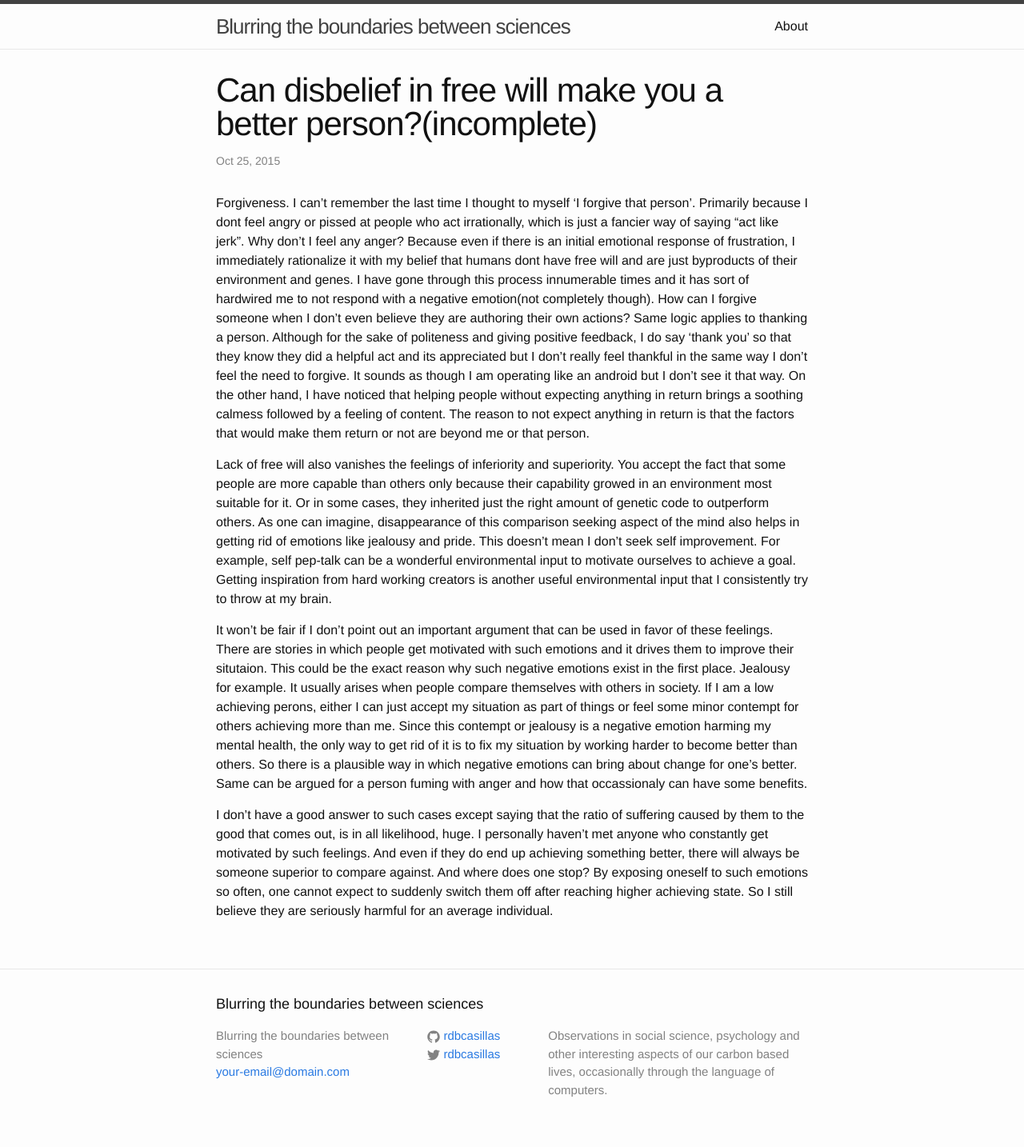
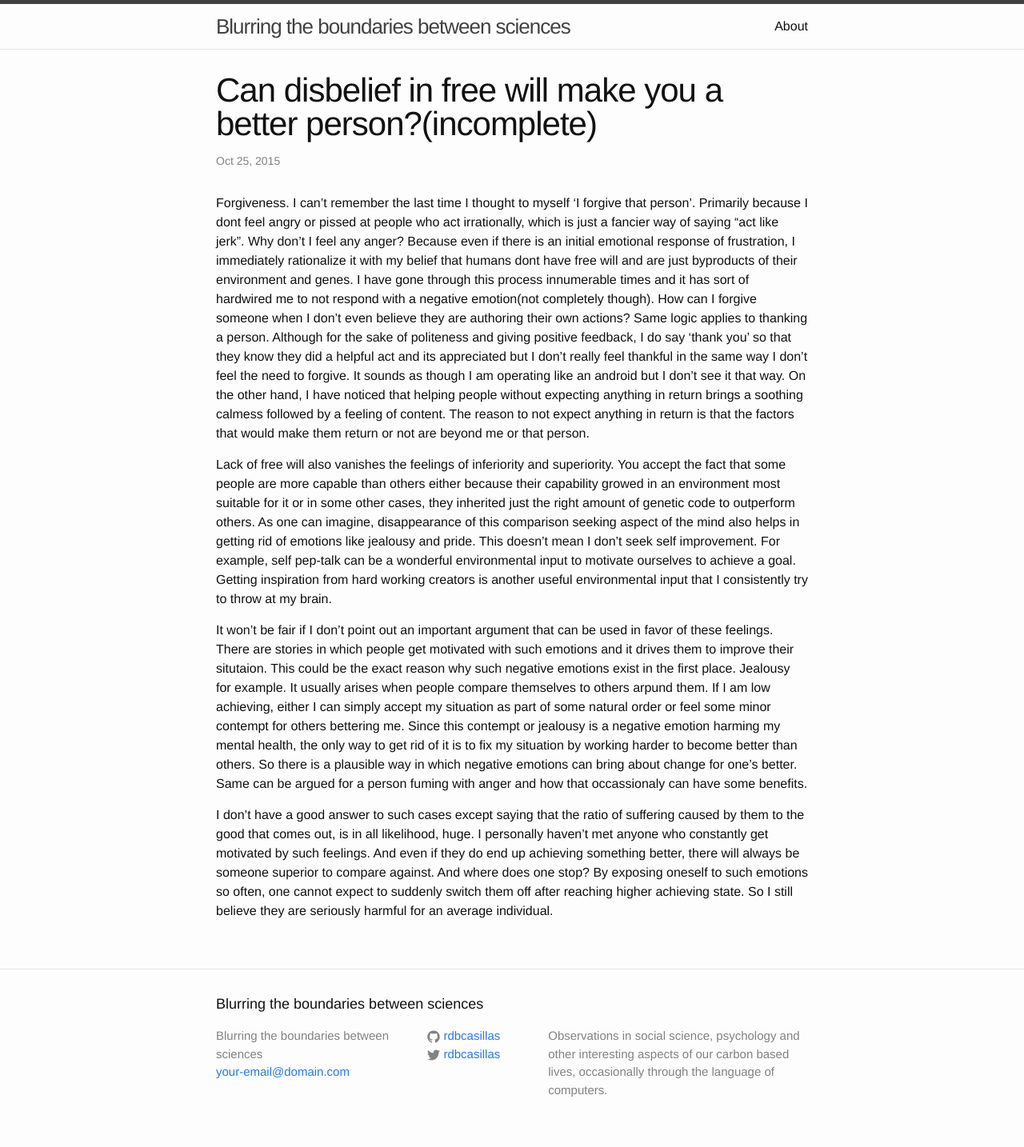
Before and after one commit to rdbcasillas/rdbcasillas.github.io, a Jekyll site: the page built from _posts/2015-10-25-lackoffreeWill-benefits.markdown, in a window 1280 px wide. Shown: the whole page at 80% size. Built offline with Jekyll 4.4.1, drawn with Linux system fonts in a browser that asks for light colours.

Commit message:
more improvments in latest article

```diff
--- a/_posts/2015-10-25-lackoffreeWill-benefits.markdown
+++ b/_posts/2015-10-25-lackoffreeWill-benefits.markdown
@@ -6,8 +6,8 @@ title: "Can disbelief in free will make you a better person?(incomplete)"
 
 Forgiveness. I can’t remember the last time I thought to myself ‘I forgive that person’.  Primarily because I dont feel angry or pissed at people who act irrationally, which is just a fancier way of saying "act like jerk". Why don’t I feel any anger? Because even if there is an initial emotional response of frustration, I immediately rationalize it with my belief that humans dont have free will and are just byproducts of their environment and genes. I have gone through this process innumerable times and it has sort of hardwired me to not respond with a negative emotion(not completely though). How can I forgive someone when I don’t even believe they are authoring their own actions? Same logic applies to thanking a person. Although for the sake of politeness and giving positive feedback, I do say ‘thank you’  so that they know they did a helpful act and its appreciated but I don’t really feel thankful in the same way I don’t feel the need to forgive. It sounds as though I am operating like an android but I don’t see it that way. On the other hand, I have noticed that helping people without expecting anything in return brings a soothing calmess followed by a feeling of content. The reason to not expect anything in return is that the factors that would make them return or not are beyond me or that person.
 
-Lack of free will also vanishes the feelings of inferiority and superiority. You accept the fact that some people are more capable than others only because their capability growed in an environment most suitable for it. Or in some cases, they inherited just the right amount of genetic code to outperform others. As one can imagine, disappearance of this comparison seeking aspect of the mind also helps in getting rid of emotions like jealousy and pride. This doesn't mean I don't seek self improvement. For example, self pep-talk can be a wonderful environmental input to motivate ourselves to achieve a goal. Getting inspiration from hard working creators is another useful environmental input that I consistently try to throw at my brain.
+Lack of free will also vanishes the feelings of inferiority and superiority. You accept the fact that some people are more capable than others either because their capability growed in an environment most suitable for it or in some other cases, they inherited just the right amount of genetic code to outperform others. As one can imagine, disappearance of this comparison seeking aspect of the mind also helps in getting rid of emotions like jealousy and pride. This doesn't mean I don't seek self improvement. For example, self pep-talk can be a wonderful environmental input to motivate ourselves to achieve a goal. Getting inspiration from hard working creators is another useful environmental input that I consistently try to throw at my brain.
 
-It won’t be fair if I don’t point out an important argument that can be used in favor of these feelings. There are stories in which people get motivated with such emotions and it drives them to improve their situtaion. This could be the exact reason why such negative emotions exist in the first place. Jealousy for example. It usually arises when people compare themselves with others in society. If I am a low achieving perons, either I can just accept my situation as part of things or feel some minor contempt for others achieving more than me. Since this contempt or jealousy is a negative emotion harming my mental health, the only way to get rid of it is to fix my situation by working harder to become better than others. So there is a plausible way in which negative emotions can bring about change for one’s better. Same can be argued for a person fuming with anger and how that occassionaly can have some benefits.
+It won’t be fair if I don’t point out an important argument that can be used in favor of these feelings. There are stories in which people get motivated with such emotions and it drives them to improve their situtaion. This could be the exact reason why such negative emotions exist in the first place. Jealousy for example. It usually arises when people compare themselves to others arpund them. If I am low achieving, either I can simply accept my situation as part of some natural order or feel some minor contempt for others bettering me. Since this contempt or jealousy is a negative emotion harming my mental health, the only way to get rid of it is to fix my situation by working harder to become better than others. So there is a plausible way in which negative emotions can bring about change for one’s better. Same can be argued for a person fuming with anger and how that occassionaly can have some benefits.
 
 I don’t have a good answer to such cases except saying that the ratio of suffering caused by them to the good that comes out, is in all likelihood, huge. I personally haven’t met anyone who constantly get motivated by such feelings. And even if they do end up achieving something better, there will always be someone superior to compare against. And where does one stop? By exposing oneself to such emotions so often, one cannot expect to suddenly switch them off after reaching higher achieving state. So I still believe they are seriously harmful for an average individual.
```
